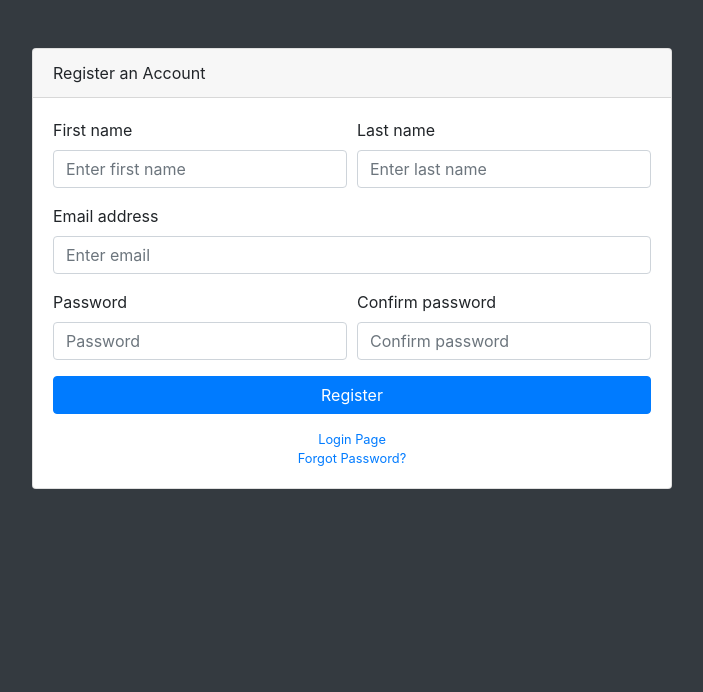
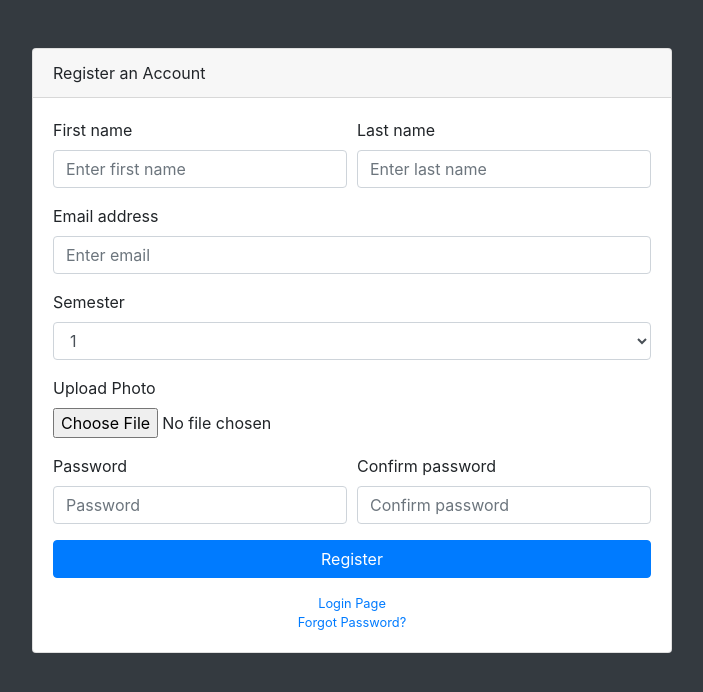
Before and after one commit to shruthiyk/Human-Computer-Interface, a website with bundled scripts: page project-advisors/register.html in a window 1280 px wide. Shown: the whole page, without its empty margins (288-991 px from the left). Built offline with nearby package versions, Linux system fonts and the light colour scheme.

Commit message:
Register Page

```diff
--- a/project-advisors/register.html
+++ b/project-advisors/register.html
@@ -39,6 +39,25 @@
             <input class="form-control" id="exampleInputEmail1" type="email" aria-describedby="emailHelp" placeholder="Enter email">
           </div>
           <div class="form-group">
+
+            <div class="col-xs-5 selectContainer">
+              <label class="col-xs-3 control-label">Semester</label>
+              <select class="form-control" name="color">
+               <option value="1">1</option>
+               <option value="2">2</option>
+               <option value="3">3</option>
+               <option value="4">4</option>
+           </select>
+         </div>
+        </div>
+        <div class="form-group">
+          <label class="col-xs-3 control-label">Upload Photo</label>
+          <div class="col-xs-5 selectContainer">
+            <input id="fileUpload" name="FileUpload" type="file" />
+         </select>
+       </div>
+      </div>
+          <div class="form-group">
             <div class="form-row">
               <div class="col-md-6">
                 <label for="exampleInputPassword1">Password</label>
```
Also changed, not shown: 2 other files.
